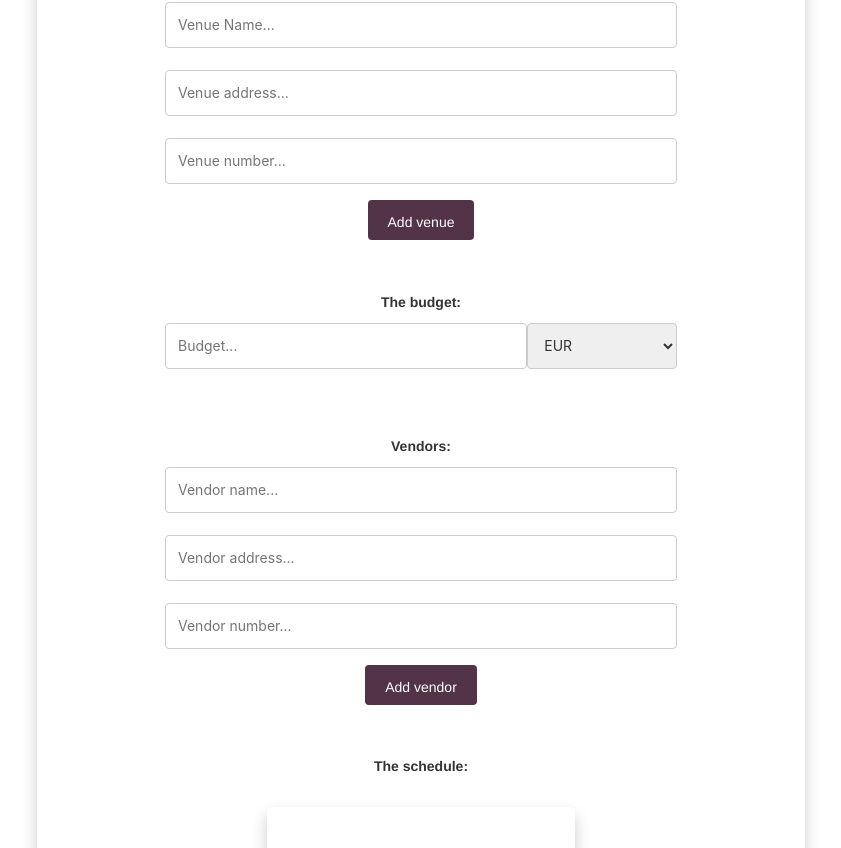
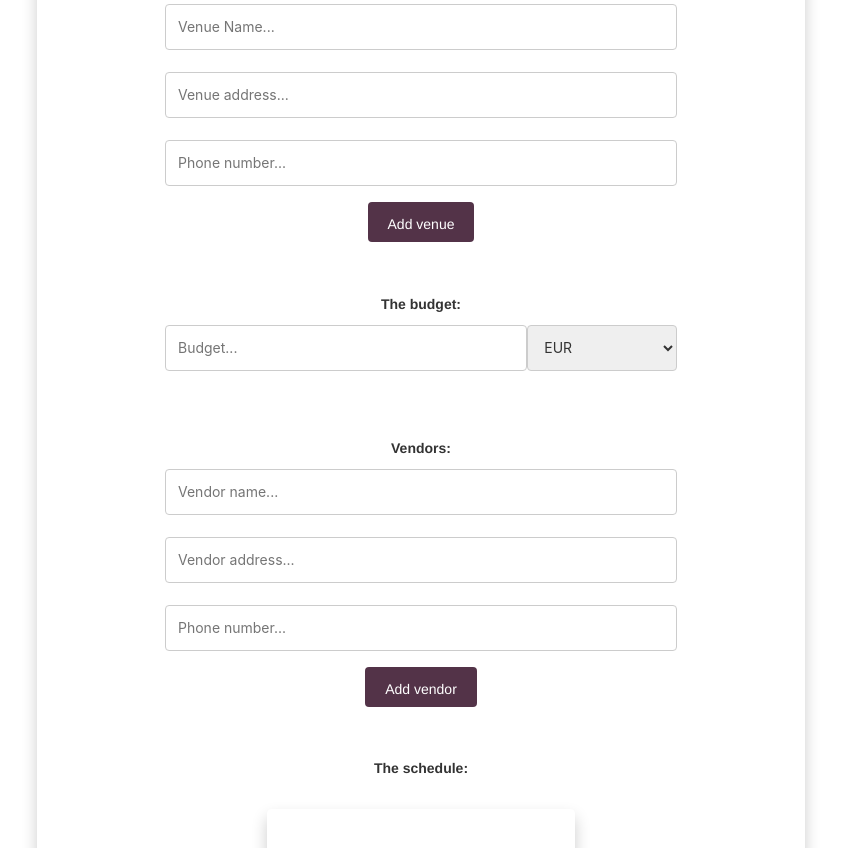
Before and after one commit to ZohraBoukhatem/allure-planner-app-frontend, a React (Vite) app: page /weddings/new in a window 1280 px wide. Shown: the part 1011-1859 px from the top of the page, without its empty margins (219-1060 px from the left). Built offline with nearby package versions, Linux system fonts and the light colour scheme.

Commit message:
fix input types, add warning message for required fields

```diff
--- a/src/Pages/EditWedding.jsx
+++ b/src/Pages/EditWedding.jsx
@@ -160,6 +160,8 @@ useEffect(() => {
           name="brideFirstName"
           value={brideFirstName}
           onChange={(e) => setBrideFirstName(e.target.value)}
+          required={true}
+
         />
 
         <input
@@ -168,7 +170,9 @@ useEffect(() => {
           name="brideLastName"
           value={brideLastName}
           onChange={(e) => setBrideLastName(e.target.value)}
-        />
+          required={true}
+
+/>
 
         <label>The groom: </label>
         <input
@@ -177,18 +181,22 @@ useEffect(() => {
           name="groomFirstName"
           value={groomFirstName}
           onChange={(e) => setGroomFirstName(e.target.value)}
-        />
+          required={true}
+
+/>
         <input
           type="text"
           placeholder="Last name..."
           name="groomLastName"
           value={groomLastName}
           onChange={(e) => setGroomLastName(e.target.value)}
-        />
+          required={true}
+
+/>
 
         <label>The date: </label>
         <input
-          type="text"
+          type="date"
           placeholder="yyyy-mm-dd"
           name="date"
           value={date}
@@ -212,8 +220,8 @@ useEffect(() => {
             onChange={(e) => setVenueAddress(e.target.value)}
           />
           <input
-            type="text"
-            placeholder="Venue number..."
+            type="number"
+            placeholder="Phone number..."
             name="venueTel"
             value={venueTel}
             onChange={(e) => setVenueTel(e.target.value)}
@@ -243,7 +251,7 @@ useEffect(() => {
         <label>The budget: </label>
         <div className="budget">
           <input
-            type="text"
+            type="number"
             placeholder="Budget..."
             name="amount"
             value={amount}
@@ -277,8 +285,8 @@ useEffect(() => {
             onChange={(e) => setVendorAddress(e.target.value)}
           />
           <input
-            type="text"
-            placeholder="Vendor number..."
+            type="number"
+            placeholder="Phone number..."
             name="vendorTel"
             value={vendorTel}
             onChange={(e) => setVendorTel(e.target.value)}
--- a/src/Pages/LoginPage.jsx
+++ b/src/Pages/LoginPage.jsx
@@ -43,6 +43,7 @@ function LoginPage() {
           value={email}
           onChange={handleEmail}
           placeholder="Your email.."
+          required={true}
         />
         <label htmlFor="password">Password</label>
         <input
@@ -51,7 +52,9 @@ function LoginPage() {
         name="password"
         value = {password}
         onChange={handlePassword}
-        placeholder="Your password.." />
+        placeholder="Your password.."
+        required={true}
+        />
          <button type="submit">
             Login
           </button>
--- a/src/Pages/NewWedding.jsx
+++ b/src/Pages/NewWedding.jsx
@@ -113,6 +113,7 @@ function NewWedding() {
         <input
           type="text"
           placeholder="First name..."
+          required={true}
           name="brideFirstName"
           value={brideFirstName}
           onChange={(e) => setBrideFirstName(e.target.value)}
@@ -121,6 +122,7 @@ function NewWedding() {
         <input
           type="text"
           placeholder="Last name..."
+          required={true}
           name="brideLastName"
           value={brideLastName}
           onChange={(e) => setBrideLastName(e.target.value)}
@@ -130,6 +132,7 @@ function NewWedding() {
         <input
           type="text"
           placeholder="First name..."
+          required={true}
           name="groomFirstName"
           value={groomFirstName}
           onChange={(e) => setGroomFirstName(e.target.value)}
@@ -137,6 +140,7 @@ function NewWedding() {
         <input
           type="text"
           placeholder="Last name..."
+          required={true}
           name="groomLastName"
           value={groomLastName}
           onChange={(e) => setGroomLastName(e.target.value)}
@@ -144,7 +148,7 @@ function NewWedding() {
 
         <label>The date: </label>
         <input
-          type="text"
+          type="date"
           placeholder="yyyy-mm-dd"
           name="date"
           value={date}
@@ -168,8 +172,8 @@ function NewWedding() {
             onChange={(e) => setVenueAddress(e.target.value)}
           />
           <input
-            type="text"
-            placeholder="Venue number..."
+            type="number"
+            placeholder="Phone number..."
             name="venueTel"
             value={venueTel}
             onChange={(e) => setVenueTel(e.target.value)}
@@ -199,7 +203,7 @@ function NewWedding() {
         <label>The budget: </label>
         <div className="budget">
           <input
-            type="text"
+            type="number"
             placeholder="Budget..."
             name="amount"
             value={amount}
@@ -233,8 +237,8 @@ function NewWedding() {
             onChange={(e) => setVendorAddress(e.target.value)}
           />
           <input
-            type="text"
-            placeholder="Vendor number..."
+            type="number"
+            placeholder="Phone number..."
             name="vendorTel"
             value={vendorTel}
             onChange={(e) => setVendorTel(e.target.value)}
--- a/src/Pages/SignupPage.jsx
+++ b/src/Pages/SignupPage.jsx
@@ -39,6 +39,7 @@ function SignupPage() {
             value={email}
             onChange={handleEmail}
             placeholder="Type email"
+            required={true}
           />
 
           <label>Password</label>
@@ -48,6 +49,7 @@ function SignupPage() {
             value={password}
             onChange={handlePassword}
             placeholder="Type password"
+            required={true}
           />
 
           <button type="submit">Sign Up</button>
```
Also changed, not shown: 1 other file (tests, documents, lock files or other folders).
